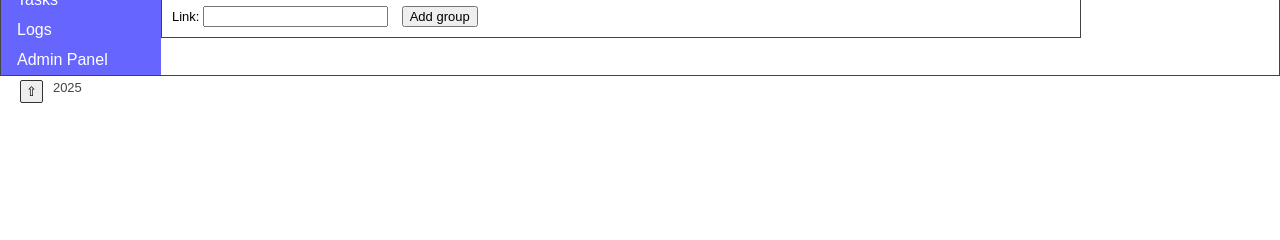
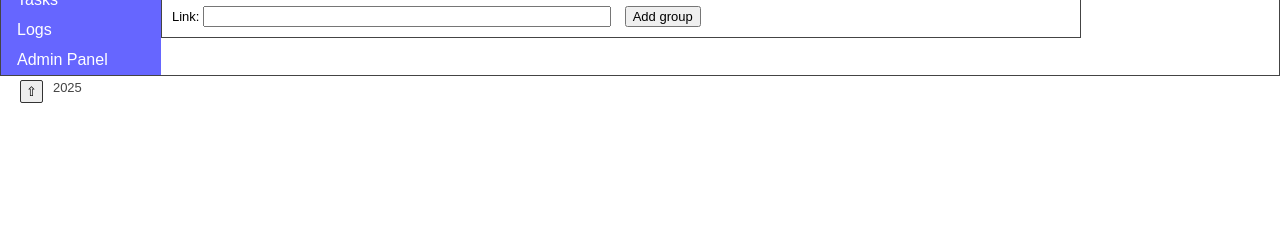
Before and after one commit to Khvostenko-OV/TG_client, a Django app: page /group/ in a window 1280 px wide. Shown: the part 96-336 px from the top of the page. Run offline with Django 5.2, Linux system fonts and the light colour scheme; the visitor is signed in with stand-in values (Sample User, id 1); data that the repository does not hold is empty; parts of the project's set-up code (start-up, migrations or seed data) failed here and were passed over.

```diff
--- a/templates/tg_group_list.html
+++ b/templates/tg_group_list.html
@@ -47,7 +47,7 @@
         </table>
         </div>
         <div class="footer">
-            <label class="input_field">Link: <input name="group_name"></label>
+            <label class="input_field">Link: <input class="w400" name="group_name"></label>
             <button type="submit" class="action_button" name="add_group" value="1">Add group</button>
         </div>
     </form>
```
